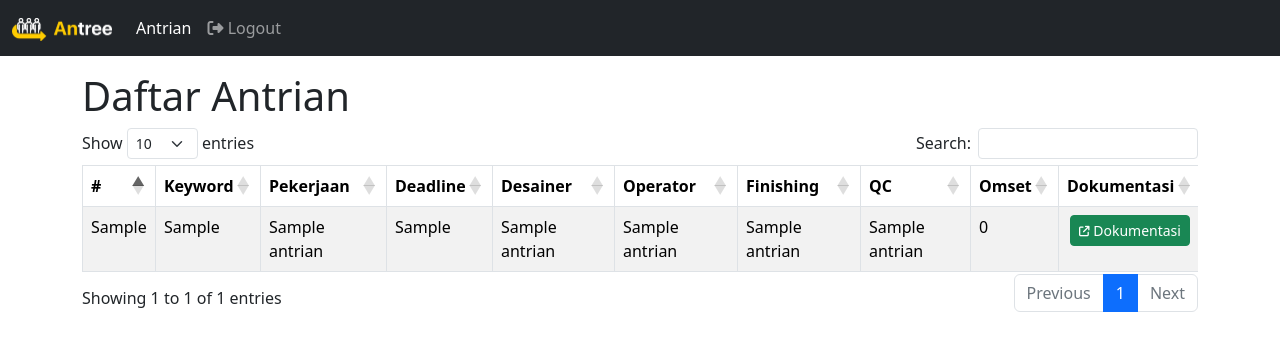
After one commit to hadifiqih/webantree, a PHP site: page /div-dokumentasi.php in a window 1280 px wide. The commit adds this page. Shown: the top 351 px of the page. Run offline with PHP 8.4, Linux system fonts and the light colour scheme; tables that the repository leaves empty or names only in its code hold one stand-in row (values such as "Sample post"); lists and menus that the app fills with data are empty; some libraries are stand-ins or nearby versions.

Commit message:
tambah nama kecil

```diff
--- a/admin-workshop.php
+++ b/admin-workshop.php
@@ -67,9 +67,9 @@
                 </tr>
             </thead>
             <tbody>
-                <?php
-                // Koneksi ke database
-                    include('connection.php');
+    <?php
+    // Koneksi ke database
+    include('connection.php');
 
     // Query untuk mengambil semua data dari tabel 'users'
     $query = "SELECT * FROM data_antrian";
--- /dev/null
+++ b/div-dokumentasi.php
@@ -0,0 +1,126 @@
+<!DOCTYPE html>
+<html lang="en">
+  <head>
+    <meta charset="utf-8">
+    <meta name="viewport" content="width=device-width, initial-scale=1">
+    <title>Antree | Daftar Antrian</title>
+
+    <!-- Menyertakan file CSS Bootstrap -->
+    <link rel="stylesheet" href="css/bootstrap.min.css">
+
+    <!-- Menyertakan file CSS DataTables -->
+    <link rel="stylesheet" href="css/datatables.min.css">
+
+    <!-- file Font Awesome -->
+    <script src="https://kit.fontawesome.com/a49a4a7eca.js" crossorigin="anonymous"></script>
+
+    <!-- Bootstrap 5.3 -->
+    <link href="https://cdn.jsdelivr.net/npm/bootstrap@5.3.0-alpha1/dist/css/bootstrap.min.css" rel="stylesheet" integrity="sha384-GLhlTQ8iRABdZLl6O3oVMWSktQOp6b7In1Zl3/Jr59b6EGGoI1aFkw7cmDA6j6gD" crossorigin="anonymous">
+</head>
+<body>
+    <!-- Navbar -->
+    <nav class="navbar navbar-expand-lg navbar-dark bg-dark">
+  <div class="container-fluid">
+    <a class="navbar-brand" href="#">
+      <img src="logo/antree-brand.png" alt="Antree Logo" width="100">
+    </a>
+    <button class="navbar-toggler" type="button" data-bs-toggle="collapse" data-bs-target="#navbarNavAltMarkup" aria-controls="navbarNavAltMarkup" aria-expanded="false" aria-label="Toggle navigation">
+      <span class="navbar-toggler-icon"></span>
+    </button>
+    <div class="collapse navbar-collapse" id="navbarNavAltMarkup">
+      <div class="navbar-nav">
+        <a class="nav-link active" href="#">Antrian</a>
+        <a class="nav-link" href="logout.php"><i class="fa fa-sign-out" aria-hidden="true"></i> Logout</a>
+      </div>
+    </div>
+  </div>
+</nav>
+    <!-- End Navbar -->
+
+    <!-- Container untuk tabel -->
+    <div class="container my-3">
+        <h1>Daftar Antrian</h1>
+
+        <table id="usersTable" class="table table-striped table-bordered table-hover">
+            <thead class="thead-dark">
+                <tr>
+                    <th>#</th>
+                    <th>Keyword</th>
+                    <th>Pekerjaan</th>
+                    <th>Deadline</th>
+                    <th>Desainer</th>
+                    <th>Operator</th>
+                    <th>Finishing</th>
+                    <th>QC</th>
+                    <th>Omset</th>
+                    <th>Dokumentasi</th>
+                </tr>
+            </thead>
+            <tbody>
+                <?php
+                // Koneksi ke database
+                include('connection.php');
+
+                // Query untuk mengambil semua data dari tabel 'users'
+                $query = "SELECT * FROM data_antrian";
+
+                // Menjalankan query dan menyimpan hasilnya dalam variabel $result
+                $result = mysqli_query($connect, $query);
+                // Menampilkan data dari database di tabel
+                while ($row = mysqli_fetch_assoc($result)) {
+                    echo '<tr>';
+                    echo '<td>' . $row['no_antrian'] . '</td>';
+                    echo '<td>' . $row['keyword_stempel'] . '</td>';
+                    echo '<td>' . $row['nama_pekerjaan'] . '</td>';
+                    echo '<td>' . $row['selesai_kerja'] . '</td>';
+                    echo '<td>' . $row['nama_desainer'] . '</td>';
+                    echo '<td>' . $row['nama_operator'] . '</td>';
+                    echo '<td>' . $row['nama_finishing'] . '</td>';
+                    echo '<td>' . $row['nama_qc'] . '</td>';
+                    echo '<td>'. number_format($row['omset'], 0, ",", ".") .'</td>';
+                    //Tombol Dokumentasi
+                    if ($row['file_dokumentasi'] == "") {
+                        echo '<td class="text-center"><button type="button" class="btn btn-secondary btn-sm" disabled><i class="fa-solid fa-arrow-up-from-bracket"></i> Dokumentasi</button></td>';
+                    } else {
+                        echo '<td class="text-center"><a href="dokumentasi.php?no_antrian='. $row['no_antrian'].'" type="button" class="btn btn-success btn-sm"><i class="fa-xs fa-solid fa-arrow-up-right-from-square"></i> Dokumentasi</a></td>';
+                    }
+                    echo '</tr>';
+                }
+
+                // Menutup koneksi ke database
+                mysqli_close($connect);
+                ?>
+            </tbody>
+        </table>
+    </div>
+
+    <script src="https://cdn.jsdelivr.net/npm/bootstrap@5.3.0-alpha1/dist/js/bootstrap.bundle.min.js" integrity="sha384-w76AqPfDkMBDXo30jS1Sgez6pr3x5MlQ1ZAGC+nuZB+EYdgRZgiwxhTBTkF7CXvN" crossorigin="anonymous"></script>
+
+    <!-- Menyertakan file JavaScript jQuery -->
+    <script src="js/jquery.min.js"></script>
+
+    <!-- Menyertakan file JavaScript Bootstrap -->
+    <script src="js/bootstrap.bundle.min.js"></script>
+
+    <!-- Menyertakan file JavaScript DataTables -->
+    <script src="js/datatables.min.js"></script>
+
+    <!-- Inisialisasi plugin DataTables -->
+    <script>
+    $(document).ready(function() {
+        $('#usersTable').DataTable({
+          responsive:true,
+          scrollX:true
+        });
+    });
+    </script>
+    <script>
+      const myModal = document.getElementById('iniModal')
+      const myInput = document.getElementById('myInput')
+
+      myModal.addEventListener('shown.bs.modal', () => {
+        myInput.focus()
+      })
+    </script>
+</body>
+</html>
```
Also changed, not shown: registrasi.php (+23 -17 lines).
